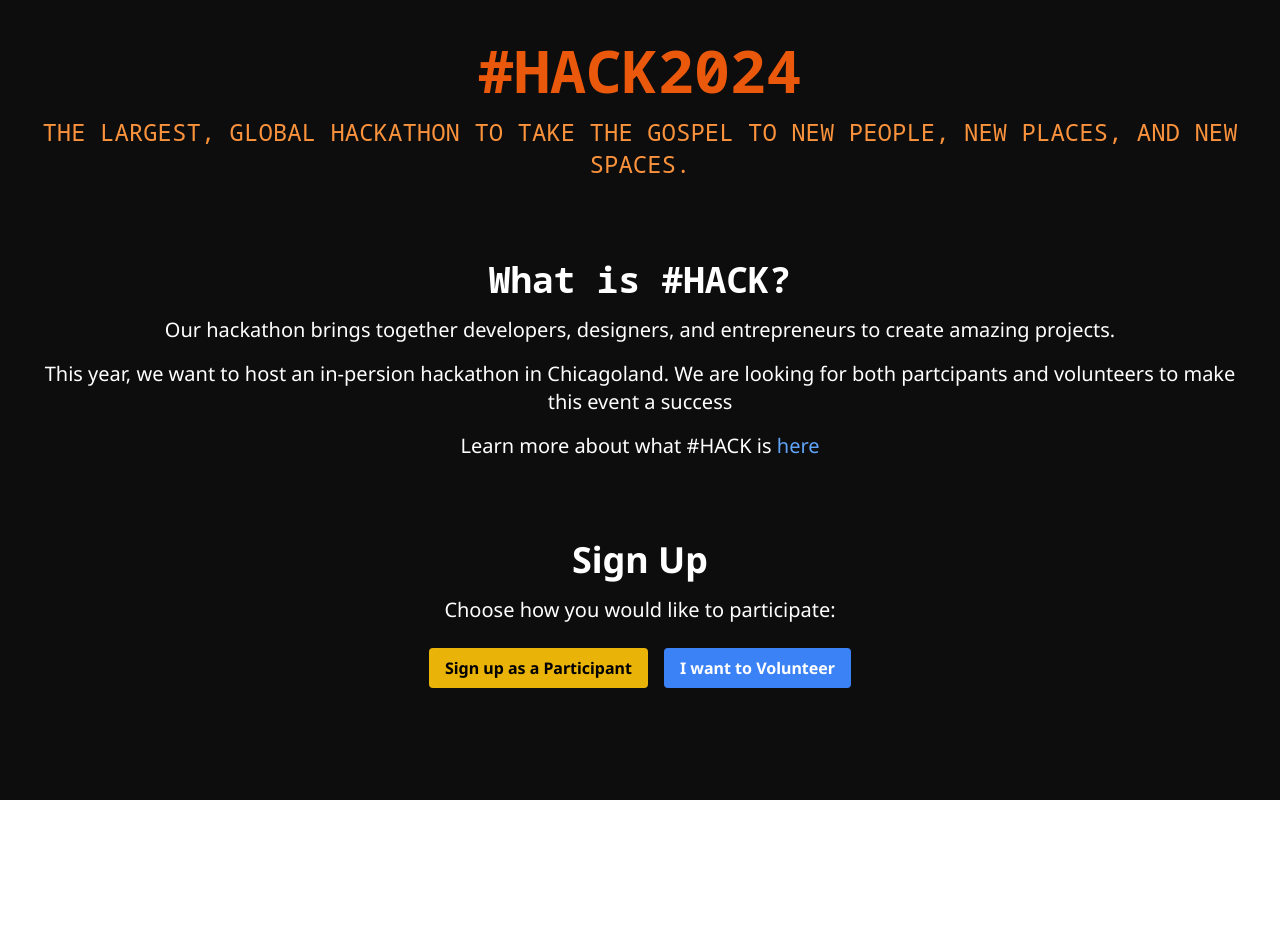
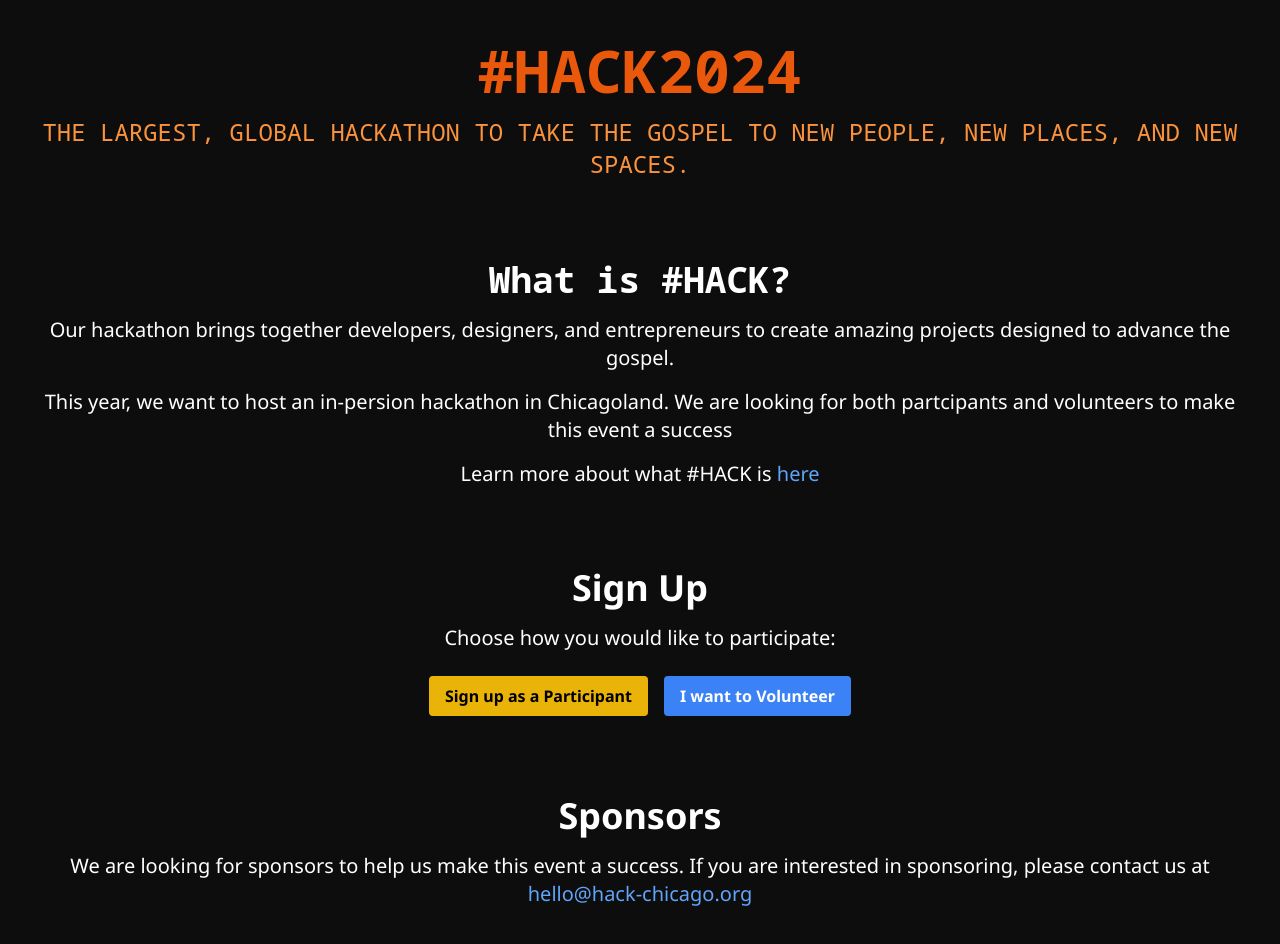
Before and after one commit to pricejoshua/indigitous-hack-website, a React (Create React App) app: page / in a window 1280 px wide. Shown: the top 944 px of the page. Before the commit the page ends 800 px from the top, so only its background shows below. Built offline with nearby package versions, Linux system fonts and the light colour scheme.

Commit message:
Added sponsors section

```diff
--- a/src/App.tsx
+++ b/src/App.tsx
@@ -2,6 +2,7 @@ import './App.css';
 import Main from './components/Main';
 import About from './components/About';
 import Signup from './components/Signup';
+import Sponsors from './components/Sponsors';
 
 function App() {
   return (
@@ -9,6 +10,7 @@ function App() {
       <Main />
       <About />
       <Signup />
+      <Sponsors />
     </div>
   );
 }
--- a/src/components/About.tsx
+++ b/src/components/About.tsx
@@ -4,7 +4,7 @@ const About: React.FC = () => {
   return (
     <section className="text-white p-10 text-center">
       <h2 className="text-4xl font-bold font-mono">What is #HACK?</h2>
-      <p className="text-xl mt-4">Our hackathon brings together developers, designers, and entrepreneurs to create amazing projects.</p>
+      <p className="text-xl mt-4">Our hackathon brings together developers, designers, and entrepreneurs to create amazing projects designed to advance the gospel.</p>
       <p className="text-xl mt-4">This year, we want to host an in-persion hackathon in Chicagoland. We are looking for both partcipants and volunteers to make this event a success</p>
       <p className="text-xl mt-4">Learn more about what #HACK is <a className='text-blue-400' href='https://hack.indigitous.org/'>here</a> </p>
     </section>
--- /dev/null
+++ b/src/components/Sponsors.tsx
@@ -0,0 +1,12 @@
+import React from 'react';
+
+const Sponsors: React.FC = () => {
+  return (
+    <section className="text-white p-10 text-center">
+      <h2 className="text-4xl font-bold">Sponsors</h2>
+      <p className="text-xl mt-4">We are looking for sponsors to help us make this event a success. If you are interested in sponsoring, please contact us at <a className='text-blue-400' href='mailto:hello@hack-chicago.org'>hello@hack-chicago.org</a></p>
+    </section>
+  );
+};
+
+export default Sponsors;
```
